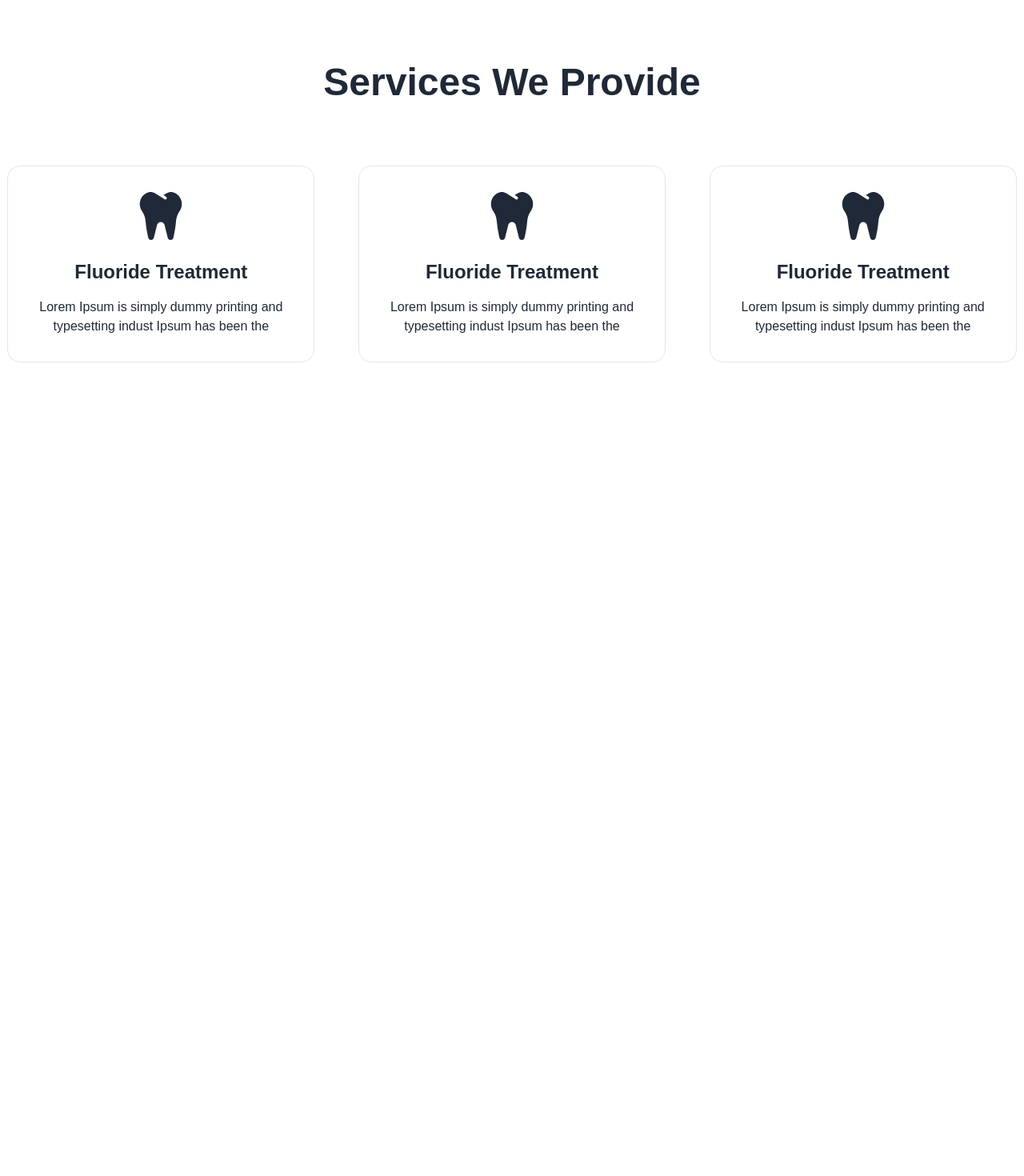
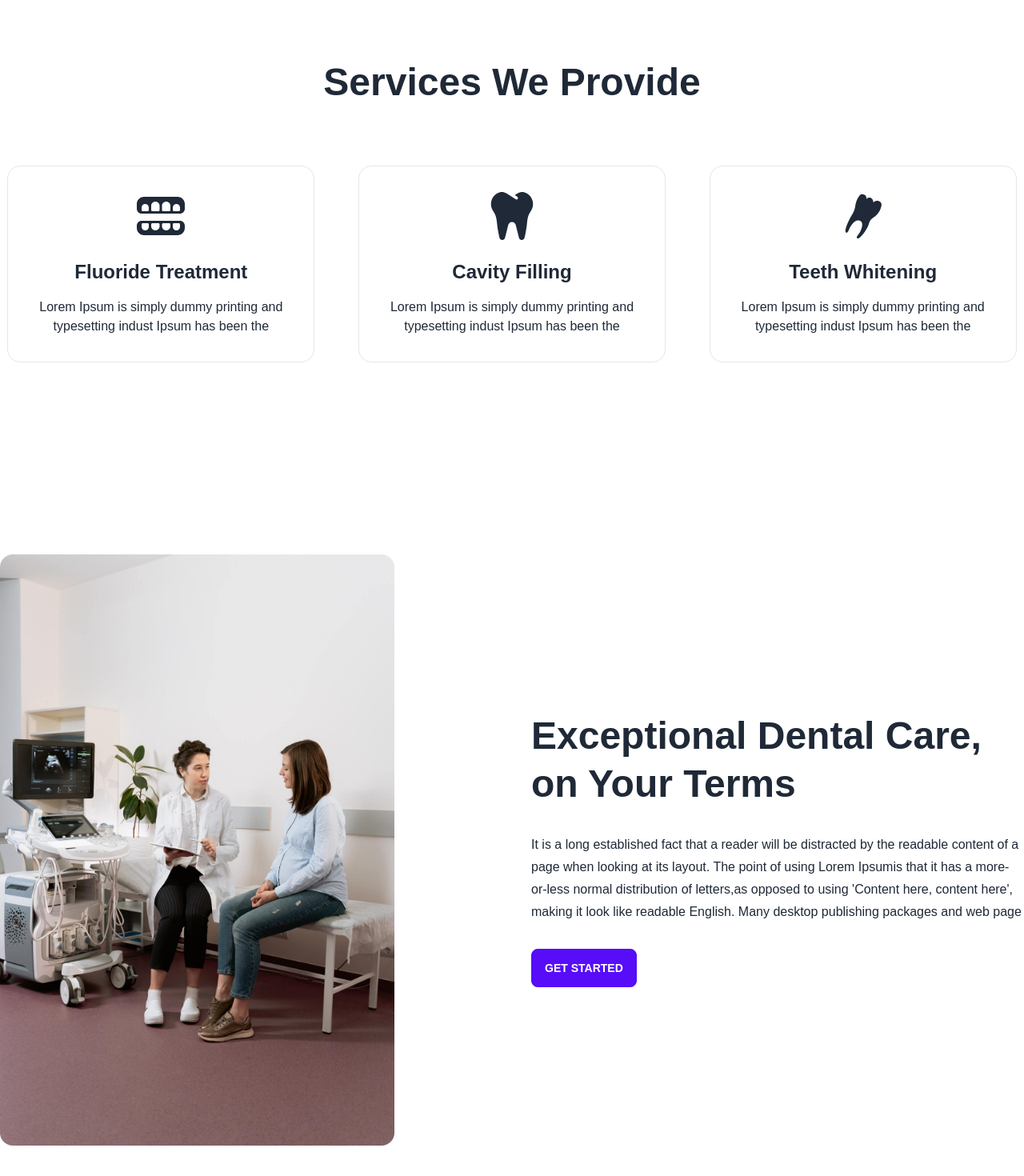
Before and after one commit to devmhimran/care-aid, a React (Create React App) app in the folder care-aid/: page / in a window 1280 px wide. Shown: the part 1036-2506 px from the top of the page at 80% size. Before the commit the page ends 1649 px from the top, so only its background shows below. Built offline with nearby package versions, Linux system fonts and the light colour scheme.

Commit message:
Added Info Section & Update Navbar

```diff
--- a/care-aid/src/component/Home/Home.js
+++ b/care-aid/src/component/Home/Home.js
@@ -4,6 +4,9 @@ import { BiMap } from 'react-icons/bi';
 import { BsClock } from 'react-icons/bs';
 import { IoCallOutline } from 'react-icons/io5';
 import { FaTooth } from 'react-icons/fa';
+import { FaTeethOpen } from 'react-icons/fa';
+import { GiTooth } from 'react-icons/gi';
+import careAid03 from '../../Assets/care-aid-03.jpg';
 
 const Home = () => {
     return (
@@ -25,8 +28,6 @@ const Home = () => {
                     <div className='hero__section__right '>
                         <img className='hero__image rounded-2xl w-9/12 md:w-full sm:w-full' src={heroImage} alt="" />
                     </div>
-
-
                 </div>
             </div>
             <div className="care__aid__info py-20">
@@ -81,11 +82,11 @@ const Home = () => {
                         <div class="card w-96 bg-base-100 border mx-auto">
                             <div class="card-body">
                                 <div className="box__icon text-6xl mx-auto">
-                                    <FaTooth></FaTooth>
+                                    <FaTeethOpen></FaTeethOpen>
                                 </div>
                                 <div className="box__info text-center">
                                     <h2 className='text-2xl font-semibold my-4'>Fluoride Treatment</h2>
-                                    <p>Lorem Ipsum is simply dummy printing and typesetting indust Ipsum has been the</p>
+                                    <p className='text-base '>Lorem Ipsum is simply dummy printing and typesetting indust Ipsum has been the</p>
                                 </div>
 
                             </div>
@@ -96,8 +97,8 @@ const Home = () => {
                                     <FaTooth></FaTooth>
                                 </div>
                                 <div className="box__info text-center">
-                                    <h2 className='text-2xl font-semibold my-4'>Fluoride Treatment</h2>
-                                    <p>Lorem Ipsum is simply dummy printing and typesetting indust Ipsum has been the</p>
+                                    <h2 className='text-2xl font-semibold my-4'>Cavity Filling</h2>
+                                    <p className='text-base '>Lorem Ipsum is simply dummy printing and typesetting indust Ipsum has been the</p>
                                 </div>
 
                             </div>
@@ -105,11 +106,11 @@ const Home = () => {
                         <div class="card w-96 bg-base-100 border  mx-auto">
                             <div class="card-body">
                                 <div className="box__icon text-6xl mx-auto">
-                                    <FaTooth></FaTooth>
+                                    <GiTooth></GiTooth>
                                 </div>
                                 <div className="box__info text-center">
-                                    <h2 className='text-2xl font-semibold my-4'>Fluoride Treatment</h2>
-                                    <p>Lorem Ipsum is simply dummy printing and typesetting indust Ipsum has been the</p>
+                                    <h2 className='text-2xl font-semibold my-4'>Teeth Whitening</h2>
+                                    <p className='text-base '>Lorem Ipsum is simply dummy printing and typesetting indust Ipsum has been the</p>
                                 </div>
 
                             </div>
@@ -117,8 +118,23 @@ const Home = () => {
                     </div>
                 </div>
             </div>
-            <div className="info__section">
-
+            <div className="info__section  py-20">
+                <div className="container">
+                    <div className="grid gap-12 lg:grid-cols-4 md:grid-cols-1">
+                        <div className="info__section__left  col-span-2">
+                            <img className='w-4/5 rounded-2xl' src={careAid03} alt="" />
+                        </div>
+                        <div className="info__section__right col-span-2  flex items-center">
+                            <div className="info__section__right_detail">
+                                <div className="info__section__right__detail__main">
+                                    <h1 className='font-bold text-5xl leading-tight'>Exceptional Dental Care,<br></br>on Your Terms</h1>
+                                    <p className='text-base my-8 leading-7'>It is a long established fact that a reader will be distracted by the readable content of a page when looking at its layout. The point of using Lorem Ipsumis that it has a more-or-less normal distribution of letters,as opposed to using 'Content here, content here', making it look like readable English. Many desktop publishing packages and web page</p>
+                                    <button class="btn btn-primary">Get Started</button>
+                                </div>
+                            </div>
+                        </div>
+                    </div>
+                </div>
             </div>
         </div>
     );
--- a/care-aid/src/component/Shared/Navbar.js
+++ b/care-aid/src/component/Shared/Navbar.js
@@ -12,7 +12,7 @@ const Navbar = () => {
 
         </>
     return (
-        <div className="container mx-auto py-5">
+        <div className="container mx-auto p-5 lg:py-5">
             <div className="navbar bg-base-100 drop-shadow-xl rounded-lg">
                 <div className="navbar-start">
                     <div className="dropdown">
```
